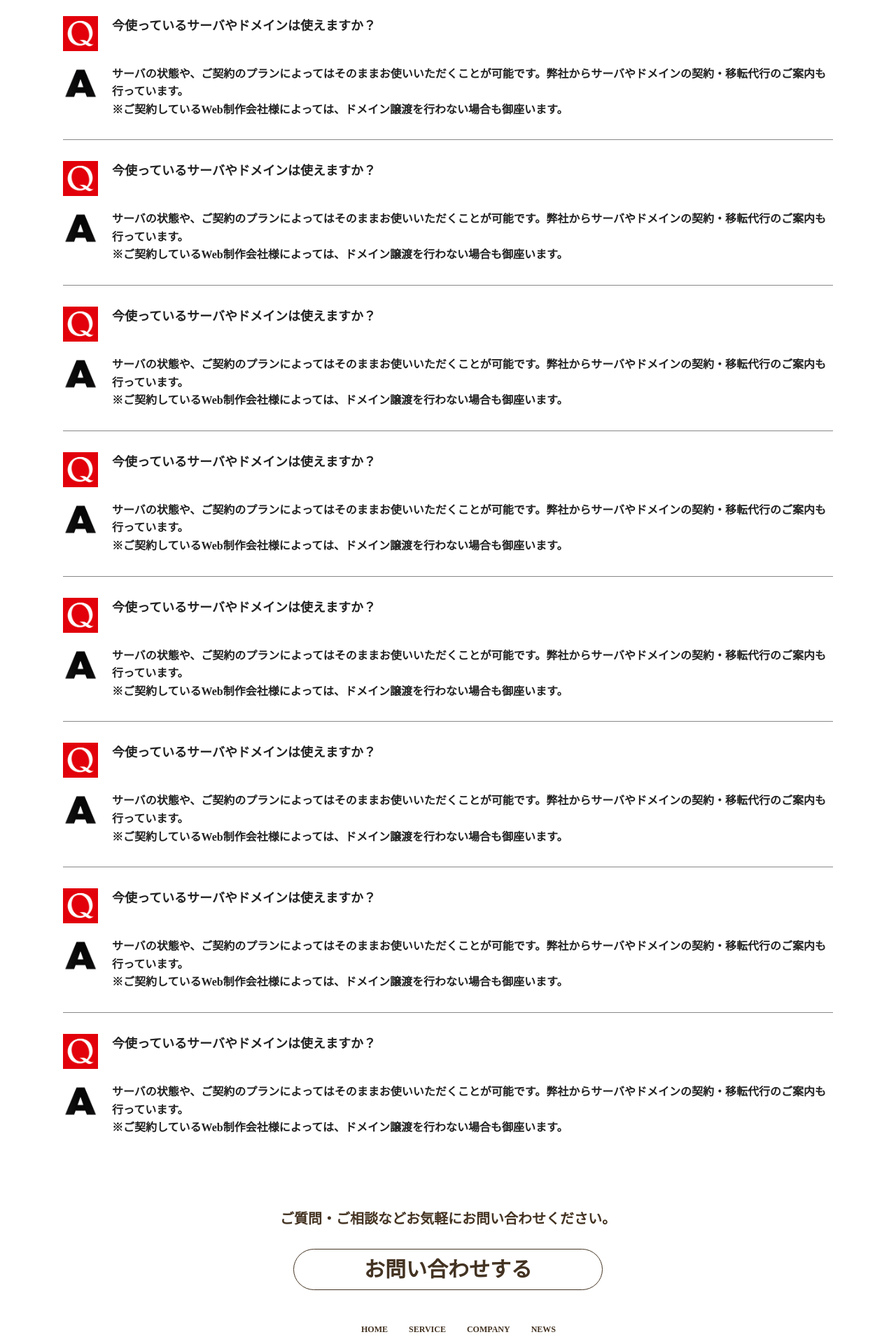
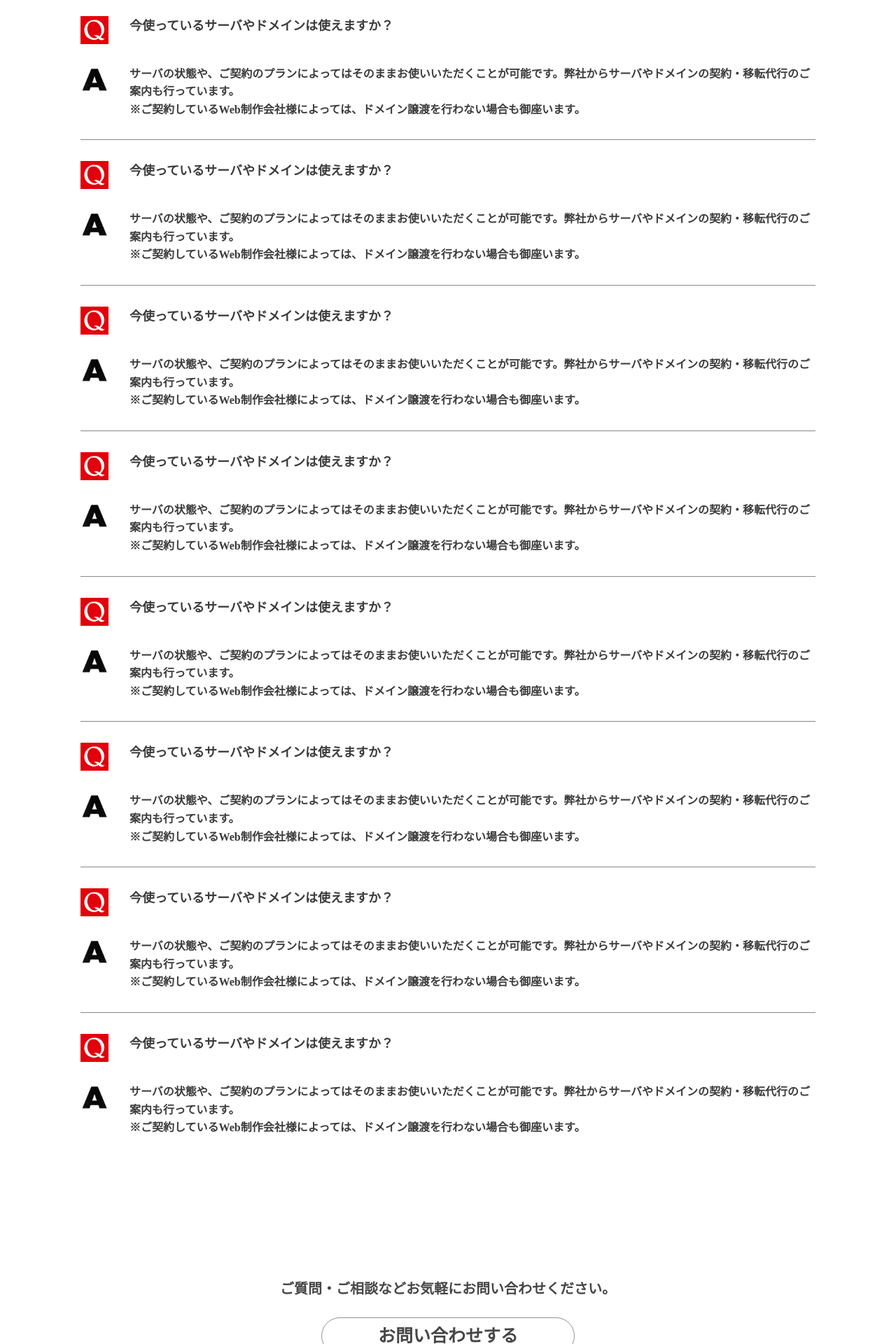
Before and after one commit to JUNJI-MUROI/hp, a PHP site: page /qanda.html in a window 1280 px wide. Shown: the part 440-2360 px from the top of the page at 70% size. Run offline with PHP 8.4, Linux system fonts and the light colour scheme; some libraries are stand-ins or nearby versions.

Commit message:
細かいスタイルを変更しました。

```diff
--- a/qanda.html
+++ b/qanda.html
@@ -2,7 +2,7 @@
 <html lang="ja">
 <head>
     <meta charset="UTF-8">
-    <title>Q&A - 神奈川 ホームページ制作 </title>
+    <title>よくあるご質問 - 神奈川 ホームページ制作 </title>
     <meta name="viewport" content="width=device-width, initial-scale=1">
     <meta name="keywords" content="沖縄,ホームページ制作,web広告,webデザイン,那覇,ダーウィン,darwin"/>
     <meta name="description" content="企業のビジネス課題をIT・Webで解決。700社以上の制作実績。創業17年。官公庁から中小企業まで幅広い業種のWeb制作の実績。"/>
--- a/style.css
+++ b/style.css
@@ -193,7 +193,7 @@ html {
 
 body{
   line-height: 1.7;
-  color: #432;
+  color: rgb(37, 37, 37);
 }
 
 a {
@@ -218,6 +218,8 @@ img {
   list-style: none;
   font-style: italic;
   font-weight: bold;
+  color: rgb(37, 37, 37);
+
 }
 
 .main-nav li{
@@ -225,7 +227,8 @@ img {
 }
 
 .main-nav a{
-  color: #432;
+  color: rgb(37, 37, 37);
+
 }
 
 .main-nav a:hover{
@@ -247,21 +250,22 @@ img {
   font-weight: bold;
   font-size: 20px;
   margin-bottom: 30px;
-  margin-top: 100px;
+  margin-top: 200px;
+  color: rgba(0, 0, 0, 0.726);
 }
 
 .page-footer h2{
-  color: #432;
-  font-size: 30px;
+  color: rgba(0, 0, 0, 0.726);
+  font-size: 25px;
 
 }
 
 
 .footer-contact-button{
-  color: #432;
-  padding: 12px 100px;
+  color: rgba(0, 0, 0, 0.726);
+  padding: 12px 80px;
   border-radius: 40px;
-  border: solid 1px #432;
+  border: solid 1px rgba(0, 0, 0, 0.438);
 }
 
 .footer-contact-button:hover{
@@ -282,7 +286,7 @@ img {
   display: flex;
   font-size: 0.75rem;
   text-transform: uppercase;
-  margin-top:50px ;
+  margin-top:100px ;
   list-style: none;
   font-weight: bold;
   justify-content: center;
@@ -300,7 +304,8 @@ img {
 }
 
 .footer-nav a{
-  color: #432;
+  color: rgb(37, 37, 37);
+
 }
 
 .footer-nav a:hover{
@@ -335,7 +340,8 @@ small{
 
 .contact h2{
  margin-top: 100px;
- color: #000;
+ color: rgb(37, 37, 37);
+
  line-height: 0.7;
  margin-bottom: 30px;
  font-size: 56px;
@@ -345,7 +351,8 @@ small{
 }
 
 .contact h3{
-  color: #1F1F1F;
+  color: rgb(37, 37, 37);
+
     font-size: 16px;
     border-bottom: 1px solid #828282;
 
@@ -358,7 +365,8 @@ small{
 }
 
 .contact p{
-  color: #000;
+  color: rgb(37, 37, 37);
+
     font-size: 14px;
     padding-bottom: 10px;
     line-height: 1.8;
@@ -480,28 +488,28 @@ input[type="submit"]:hover{
 
 .q {
   background: url(image/Q.png) no-repeat left top;
-  background-size: 50px 50px;
+  background-size: 40px 40px;
   padding-left: 70px;
   vertical-align: middle;
   font-size: 18px;
-  color: #222;
+  color: #3d3c3c;
   line-height: 1.6;
   min-height: 70px;
   text-align: left;
-  font-weight: bold;
+  font-weight:bolder;
 }
 
 .a {
   background: url(image/A.png) no-repeat left top;
-  background-size: 50px 50px;
+  background-size: 40px 40px;
   padding-left: 70px;
   vertical-align: middle;
   font-size: 16px;
-  color: #212121;
+  color: #3d3c3c;
   line-height: 1.6;
   min-height: 70px;
   text-align: left;
-  font-weight: bold;
+  font-weight: bolder;
 }
 
 .pagetop {
@@ -582,7 +590,7 @@ input[type="submit"]:hover{
 }
 
 .qanda {
-  max-width: 1100px;
+  max-width: 1050px;
 }
 /*
 <<<<<<< HEAD
```
